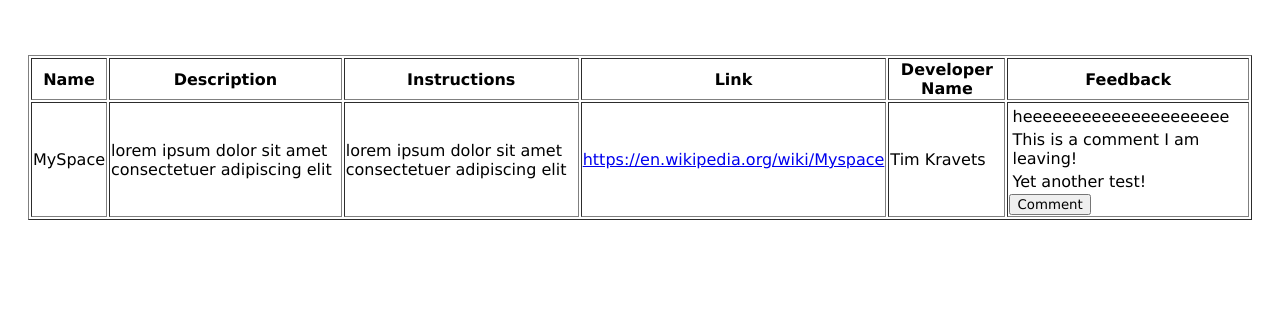
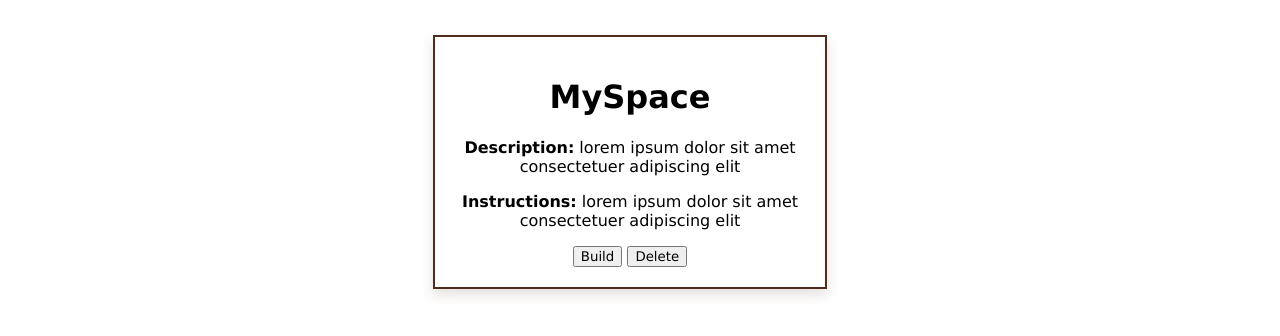
Before and after one commit to alessandrofiorella-adelphi/software-testing-devspace, a Flask app: page / in a window 1280 px wide. Shown: the part 54-390 px from the top of the page. Run offline with Flask 3, Linux system fonts and the light colour scheme.

Commit message:
Updated the index so that tests and comments are displayed like on the dev page.

```diff
--- a/templates/index.html
+++ b/templates/index.html
@@ -17,54 +17,94 @@
     <a href="{{ url_for('home') }}">Home</a>
     <a href="{{ url_for('dashboard') }}">Dashboard</a>
 </div>
+
 <center>
-    <div id="buildTable">
-        <table border="1px solid black">
-            <thead>
-            <tr>
-                <th>Name</th>
-                <th>Description</th>
-                <th>Instructions</th>
-                <th>Link</th>
-                <th>Developer Name </th>
-                <th>Feedback</th>
-            </tr>
-            </thead>
-            <tbody>
-            {% for build in builds %}
-            <tr>
-                <td>{{ build.name }}</td>
-                <td>{{ build.description}}</td>
-                <td>{{ build.instructions }}</td>
-                <td>
-                        <a href="{{ build.link }}" target="_blank"
-                        onclick="return confirm('You are being redirected to an external website to access this build. Please exercise caution when downloading any programs/executables');">
-                        {{ build.link }}
-                        </a>
-                </td>
-                <td> {{ build.user.fname }} {{build.user.lname}}</td>
-                {#
-                {% if build.feedbacks == []%}
-                <td>
+    <!-- The "buildTable" is the container for all of a user's builds. -->
+    <div id="buildTable" {% if not builds %} hidden {% endif %}>
+    {% for build in builds %}
+        <!-- Each build is put in it's own styled "display container" -->
+        <div class="display-container">
+            <!-- Close Button (hidden until expanded) -->
+            <button class="close-card-btn">&times;</button>
 
-                </td>
-                {% else %} {% endif %}#}
-                <div>
-                    <td id="comments">
-                        <table id="commentsTable">
-                    {% for feedback in build.feedbacks %}
-                        {% if feedback.accepted %} <tr id="comment" > <td> {{ feedback.comment }} </td></tr>{% endif %}
-                    {% endfor %}
-                        </table>
-                        <form action="{{ url_for('comment', id=build.id) }}" method="POST" style="display:inline;">
-                            <button type="submit" class="button">Comment</button>
-                        </form>
-                    </td>
-                </div>
-            </tr>
-            {% endfor %}
-            </tbody>
-        </table>
+            <!-- Main Content Display (unexpanded) -->
+            <!--   Maybe the instructions aren't needed in this view either? -->
+            <!--   That could be replaced by a counter indicating the number of pending comments for a particular build? -->
+            <div class="display-container-main-content">
+                <h1>{{ build.name }}</h1>
+                <p><b>Description:</b> {{ build.description }}</p>
+                <p><b>Instructions:</b> {{ build.instructions }}</p>
+                <form action="{{ build.link }}" method="GET" style="display:inline;">
+                    <button type="submit" class="button">Build</button>
+                </form>
+                <form action="{{ url_for('dev', id=build.id) }}" method="POST" style="display:inline;">
+                    <button type="submit" class="button">Delete</button>
+                </form>
+            </div>
 
+            <!-- Feedback (hidden until card expands) -->
+            <div class="display-container-detailed-window">
+                <h2>Comments</h2>
+                <div class="feedback-column">
+                        {% for comment in build.feedbacks %}
+                            {% if comment.accepted%}
+                            <div class="feedback-item-row">
+                                <div class="feedback-item-cell"> {{ comment.date }} </div>
+                                <div class="feedback-item-cell"> {{ comment.comment }} </div>
+                                <div class="feedback-item-cell"> {{ comment.user.fname}} {{ comment.user.lname }}</div>
+                            </div>
+                            {% endif %}
+                        {% endfor %}
+                    </div>
+            </div>
+        </div>
+    {% endfor %}
+    <br>
+</div>
 </center>
+
+<script>
+        document.addEventListener('DOMContentLoaded', () => {
+        const table = document.getElementById('buildTable');
+        const overlay = document.getElementById('cardOverlay');
+
+        if (!table) return;
+
+        table.addEventListener('click', (e) => {
+            const card = e.target.closest('.display-container');
+            if (!card) return;
+
+            const isCloseButton = e.target.classList.contains('close-card-btn');
+            const isFormAction = e.target.closest('form') || e.target.closest('button');
+
+            // Close the window if the close button is clicked.
+            if (isCloseButton) {
+                closeActiveCard();
+                return;
+            }
+
+            // Check if the window is already open.
+            if (card.classList.contains('expanded')) {
+                return;
+            }
+
+            // Open the window.
+            if (!isFormAction) {
+                card.classList.add('expanded');
+                document.body.classList.add('card-open');
+            }
+        });
+
+        overlay.addEventListener('click', closeActiveCard);
+
+        // Un-expand the card.
+        function closeActiveCard() {
+            const expandedCard = document.querySelector('.display-container.expanded');
+            if (expandedCard) {
+                expandedCard.classList.remove('expanded');
+            }
+            document.body.classList.remove('card-open');
+        }
+        });
+</script>
 {% endblock %}
```
Also changed, not shown: instance/devspace.db.
